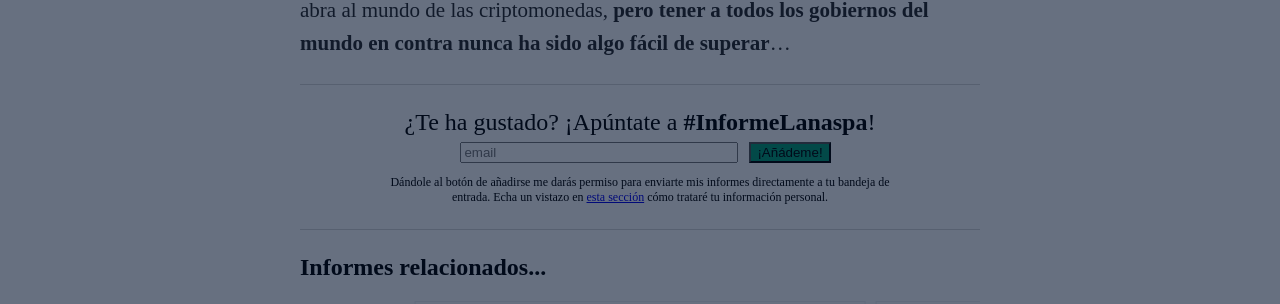
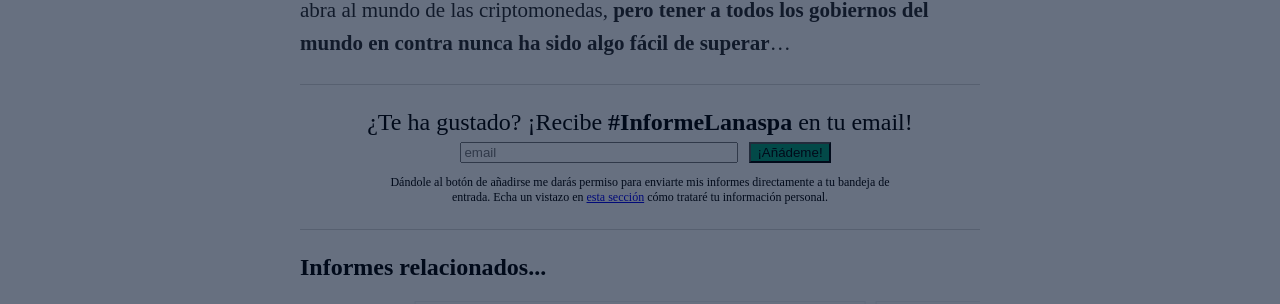
Before and after one commit to planaspa/planaspa.github.io, a Jekyll site: the page built from _posts/2020-11-01-Pagaras-En-Bitcoin.md, in a window 1280 px wide and 900 px high, scrolled down 2884 px. Shown: the part 244-548 px from the top of the window. Built offline with Jekyll 4.4.1, drawn with Linux system fonts in a browser that asks for light colours; nearby versions of some CDN libraries; comment, search, counter and statistics services are not loaded.

Commit message:
updated CTA copy

```diff
--- a/_layouts/post.html
+++ b/_layouts/post.html
@@ -43,7 +43,7 @@ minread: 0
     <div class="divider"></div>
 
     <div class="subscribe_CTA">
-        ¿Te ha gustado? ¡Apúntate a <b>#InformeLanaspa</b>!
+        ¿Te ha gustado? ¡Recibe <b>#InformeLanaspa</b> en tu email!
             <!-- Begin Mailchimp Signup Form -->
             <link href="//cdn-images.mailchimp.com/embedcode/slim-10_7.css" rel="stylesheet" type="text/css">
             <style type="text/css">
```
